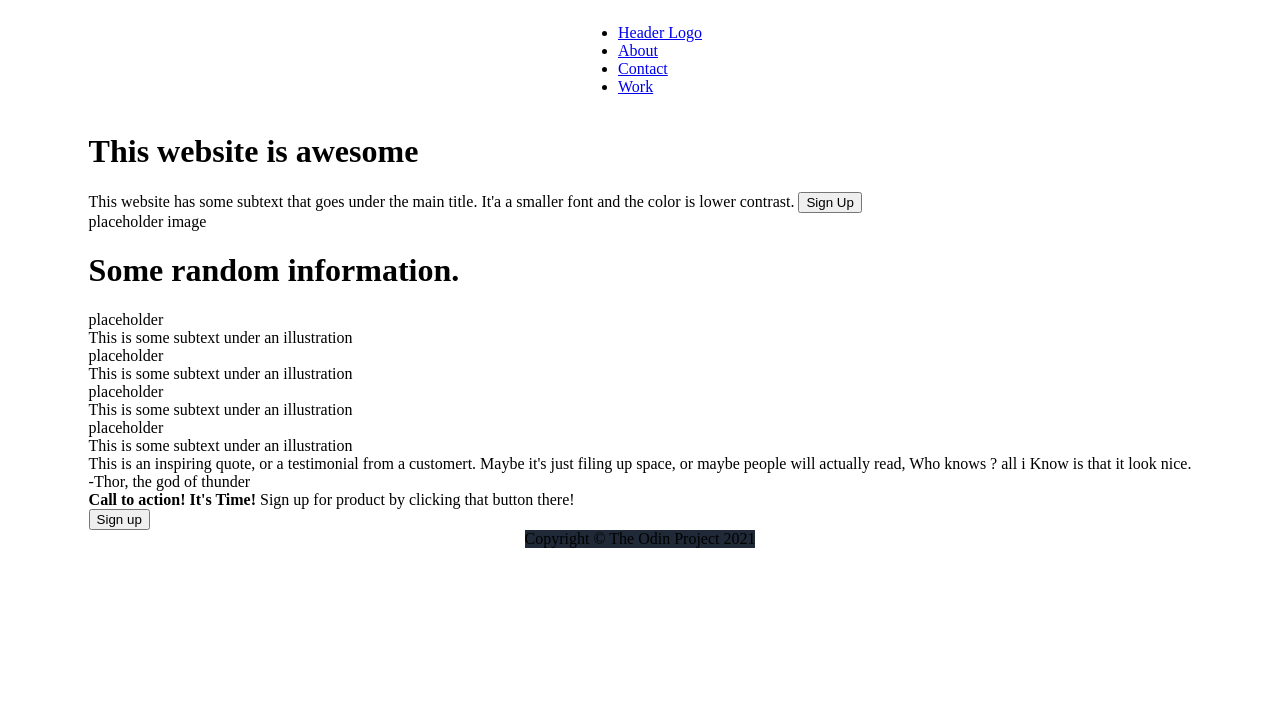
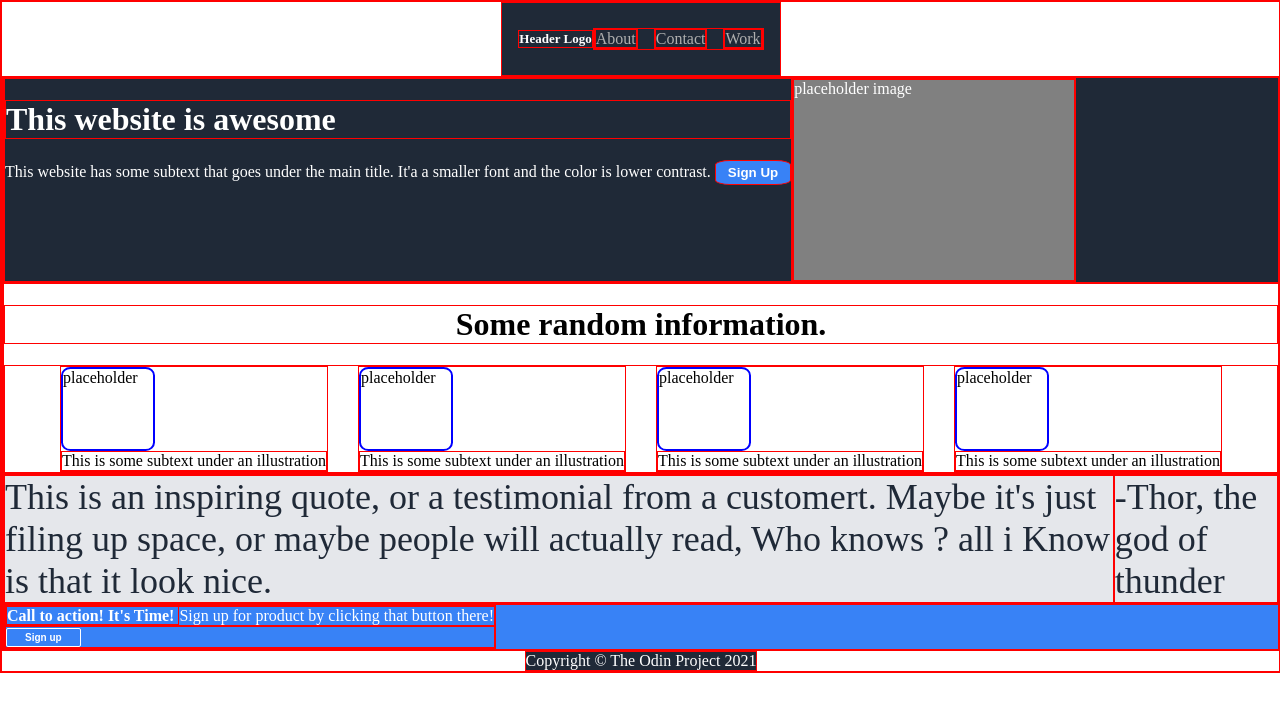
Before and after one commit to athklmrc/Project-Landing-Page, a plain HTML site: page index.html in a window 1280 px wide. Drawn offline with Linux system fonts and the light colour scheme.

Commit message:
add css and edit index

```diff
--- a/index.html
+++ b/index.html
@@ -9,8 +9,8 @@
 </head>
 <body>
     <div class="header">
+        <h2> Header Logo </h2>
         <ul>
-            <li> <a href="#">Header Logo</a> </li>
             <li> <a href="#">About</a> </li>
             <li> <a href="#">Contact</a> </li>
             <li> <a href="#">Work</a> </li>
@@ -25,11 +25,12 @@
                 <button> Sign Up </button>
             </div>
             <div class="sec1-right">
-                <div class="img-sec1"> placeholder image </div>
+                <div class="sec1-img"> placeholder image </div>
             </div>
         </div>
         <div class="sec2">
             <h1> Some random information. </h1>
+            <div class="grid">
                 <div class="item">
                     <div class="box">placeholder</div>
                     <div class="text"> This is some subtext under an illustration </div>
@@ -46,7 +47,7 @@
                     <div class="box">placeholder</div>
                     <div class="text"> This is some subtext under an illustration </div>
                 </div>
-
+            </div>
         </div>
         <div class="sec3">
             <div class="quote">This is an inspiring quote, or a testimonial from a customert. Maybe it's just filing up space, or maybe people will actually read, Who knows ? all i Know is that it look nice.</div>
--- a/style.css
+++ b/style.css
@@ -1,13 +1,110 @@
+* {
+    border: 1px solid red;
+  }
+
+
 body {
     display: flex;
     flex-direction: column;
     align-items: center;
     justify-content: center;
+    margin: auto;
+    width: 100%;
+}
+
+.header {
+    display: flex;
+    flex-grow: 1;
+    align-items: center;
+    background-color: #1F2937;
+    color: white;
+    width: auto;
+    padding: 16px;
+}
+.header ul {
+    margin-left: auto;
+}
+
+.header h2 {
+    font-size: small;
+
+}
+
+.sec1  , .sec3 , .sec4 {
+    display: flex;
+
+}
+.sec1 {
+    background-color: #1F2937;
+    color: white;
+}
+.sec1-img {
+    background-color: gray;
+    height: 200px;
+    width: 280px;
+}
+.sec1 button {
+    background-color: #3882F6;
+    color: white;
+    font-weight: bold;
+    padding: 4px 12px;
+    border-radius: 20%;
+}
+
+.sec2 .grid {
+    display: flex;
+    justify-content: center;
+    align-items: center;
+    gap: 30px;
+
+}
+.sec2 h1 {
+    text-align: center;
+}
+
+.box {
+    border: 2px solid blue;
+    border-radius: 10%;
+    height: 80px;
+    width: 90px;
+}
+
+.sec3 {
+    background-color: #E5E7EB;
+    color: #1F2937;
+    font-size: 36px;
 }
 
 
+.sec4 {
+    background-color: #3882F6;
+    color: white;
+}
+.sec4 button {
+    color: white;
+    background-color: #3882F6;
+    border: 1px solid white;
+    border-radius: 2px;
+    padding: 3px 18px;
+    font-weight: bold;
+    font-size: 10px;
+}
+
+ul {
+    list-style-type: none;
+    display: flex;
+    margin: 0;
+    padding: 0;
+    gap: 16px;
+  }
+
+  a {
+    text-decoration: none;
+    color: rgb(175, 175, 175);
+  }
 
 
 .footer {
     background-color: #1F2937;
+    color: white;
 }
```
Lines whose indentation alone changed are shown as unchanged.
